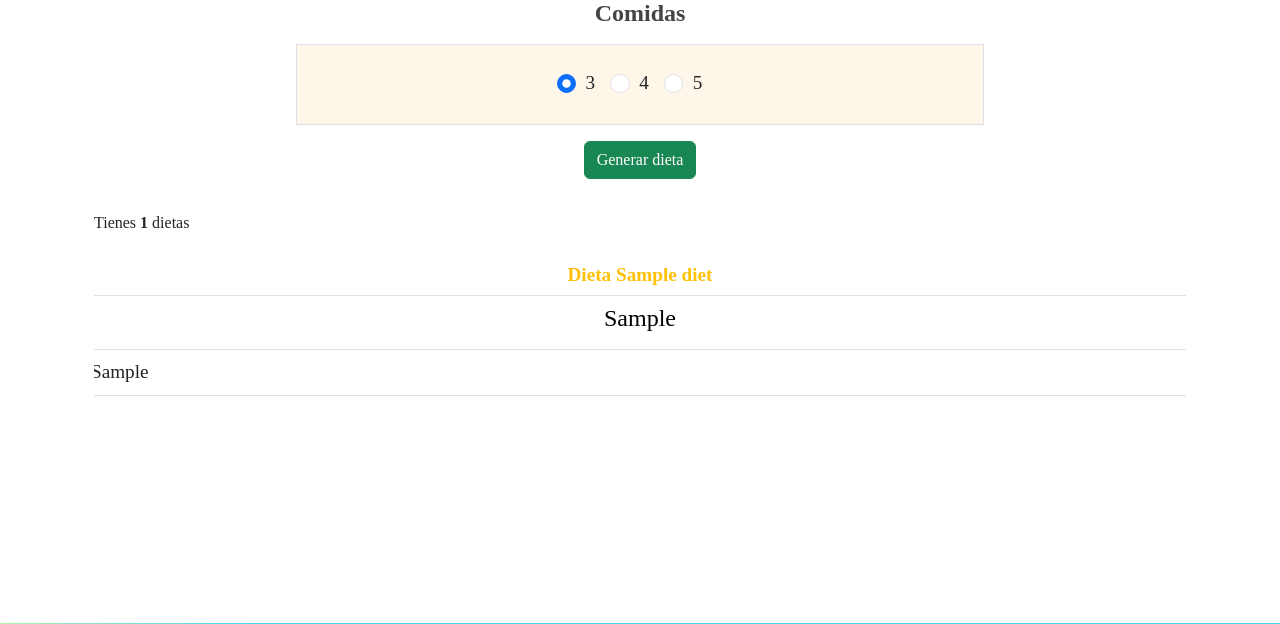
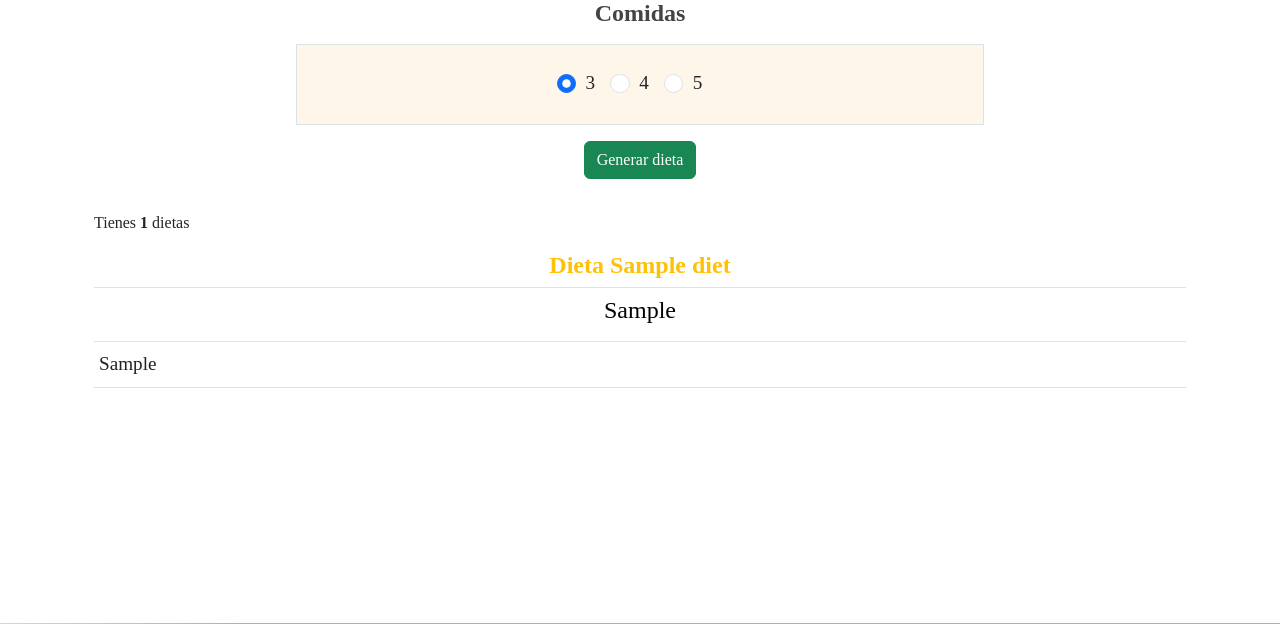
Before and after one commit to Magdiel1990/foodpicker, a PHP site: page /foodpicker/diet in a window 1280 px wide. Shown: the part 121-745 px from the top of the page. Run offline with PHP 8.4, Linux system fonts and the light colour scheme; the visitor is signed in with stand-in values (Sample User, id 1); tables that the repository leaves empty or names only in its code hold one stand-in row (values such as "Sample post"); data that the repository does not hold is empty; some libraries are stand-ins or nearby versions.

Commit message:
h3 style

```diff
--- a/css/styles.css
+++ b/css/styles.css
@@ -21,6 +21,10 @@ h3 {
     font-size: 1.5rem;
     color: #444;
     font-weight: bold;
+}
+
+h3 a {
+    font-size: 1.5rem;
 }
 
 /*Header, footer and main format*/
@@ -153,10 +157,6 @@ tbody {
 #tlink, .diet-elements td a, td a {
     color: #222;
     transition: font-size ease-out 0.2s;
-}
-
-#tlink:hover, .diet-elements td a:hover {
-    font-size: 1.3rem;
 }
 
 .diet-elements td:hover {
--- a/views/diet.view.php
+++ b/views/diet.view.php
@@ -192,9 +192,9 @@ $_SESSION["lastcheck"] = 3;
 
             $result = $conn -> query ("SELECT dd.recipes, dd.day, d.id FROM diet AS d JOIN diet_details AS dd ON dd.dietid = d.id WHERE dd.dietid = '$id';");
     ?>
-    <div class="table-responsive my-4">
+    <div class="table-responsive my-3 px-2">
         <div class="row">
-            <h3 class="text-center"><a class="text-warning" style= "text-decoration: none;" href='<?php echo root . "delete?dietid=" . $id . "&username=" . $_SESSION['username']; ?>' title='Eliminar'>Dieta <?php echo $dietname;?></a></h3>
+            <h3 class="text-center"><a class="text-warning" href='<?php echo root . "delete?dietid=" . $id . "&username=" . $_SESSION['username']; ?>' title='Eliminar'>Dieta <?php echo $dietname;?></a></h3>
             <table class="table table-bordered">
                 <thead class="text-light text-center">
                     <tr>
```
